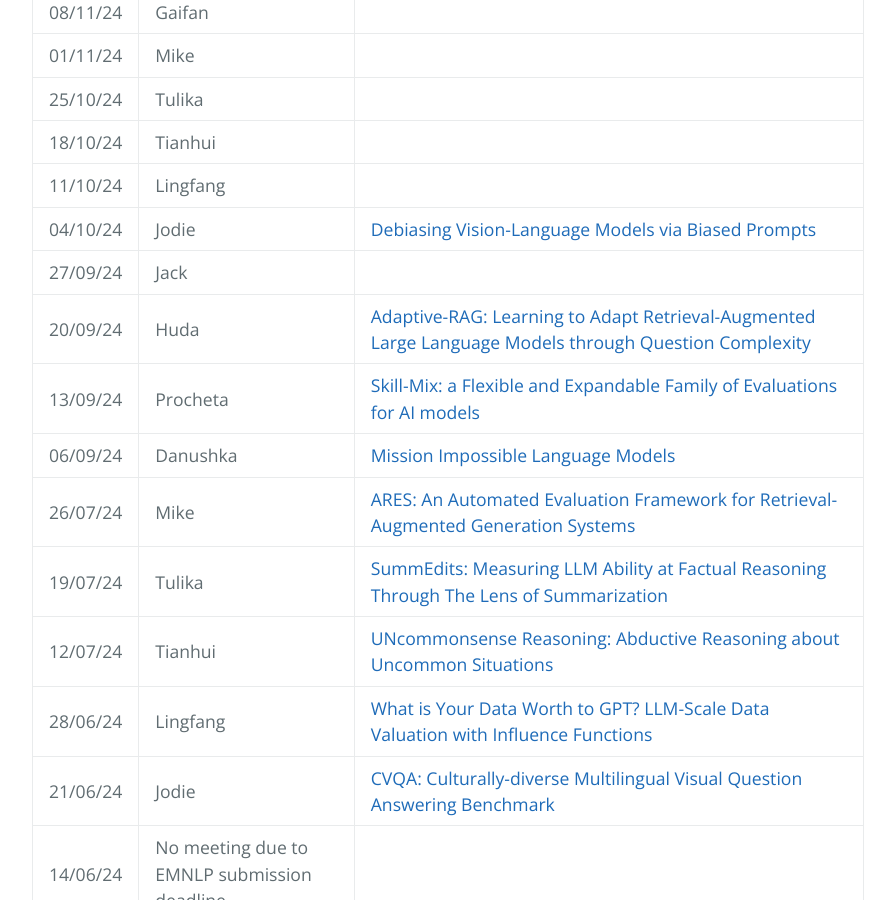
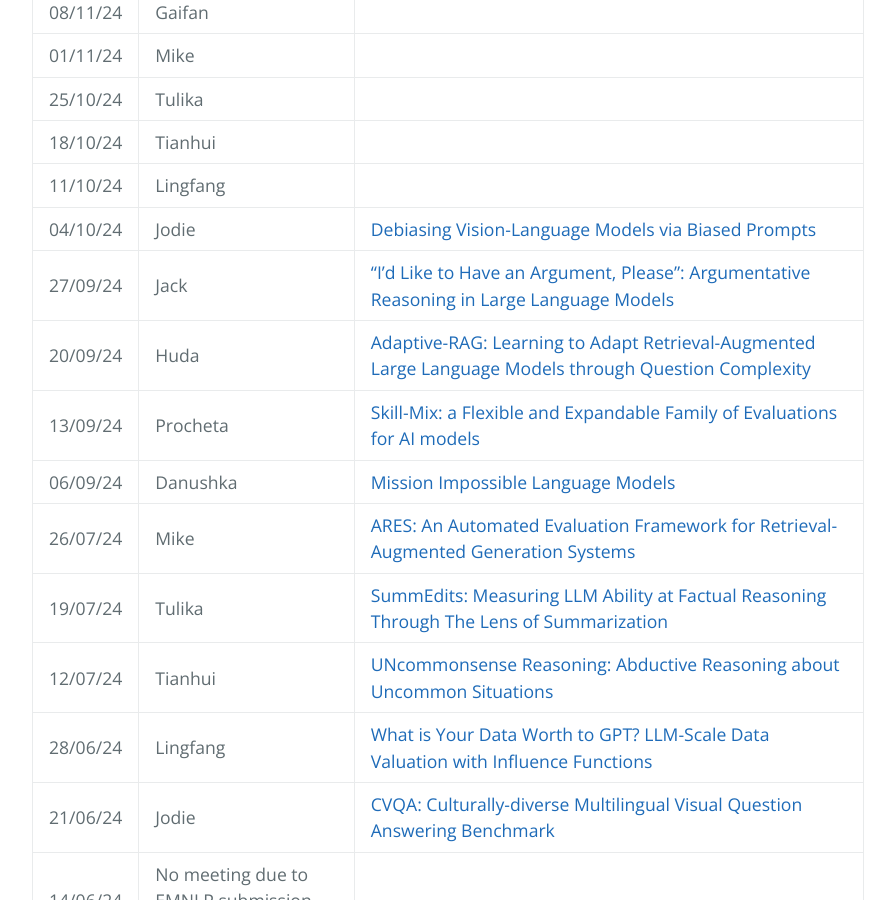
Before and after one commit to LivNLP/livnlp.github.io, a Jekyll site: the page built from reading.md, in a window 1280 px wide and 900 px high, scrolled down 888 px. Shown: the whole window, without its empty margins (192-1087 px from the left). Built offline with Jekyll 4.4.1, drawn with Linux system fonts in a browser that asks for light colours.

Commit message:
Update reading.md

```diff
--- a/reading.md
+++ b/reading.md
@@ -25,7 +25,7 @@ We meet on a weely basis to discuss recent research papers. Here is the schedule
 | 18/10/24 | Tianhui |
 | 11/10/24 | Lingfang |
 | 04/10/24 | Jodie | [Debiasing Vision-Language Models via Biased Prompts](https://arxiv.org/abs/2302.00070)
-| 27/09/24 | Jack |
+| 27/09/24 | Jack | [“I’d Like to Have an Argument, Please”: Argumentative Reasoning in Large Language Models](https://arxiv.org/abs/2309.16938)
 | 20/09/24 | Huda | [Adaptive-RAG: Learning to Adapt Retrieval-Augmented Large Language Models through Question Complexity](https://aclanthology.org/2024.naacl-long.389.pdf)
 | 13/09/24 | Procheta | [Skill-Mix: a Flexible and Expandable Family of Evaluations for AI models](https://arxiv.org/abs/2310.17567)
 | 06/09/24 | Danushka | [Mission Impossible Language Models](https://aclanthology.org/2024.acl-long.787)
```
